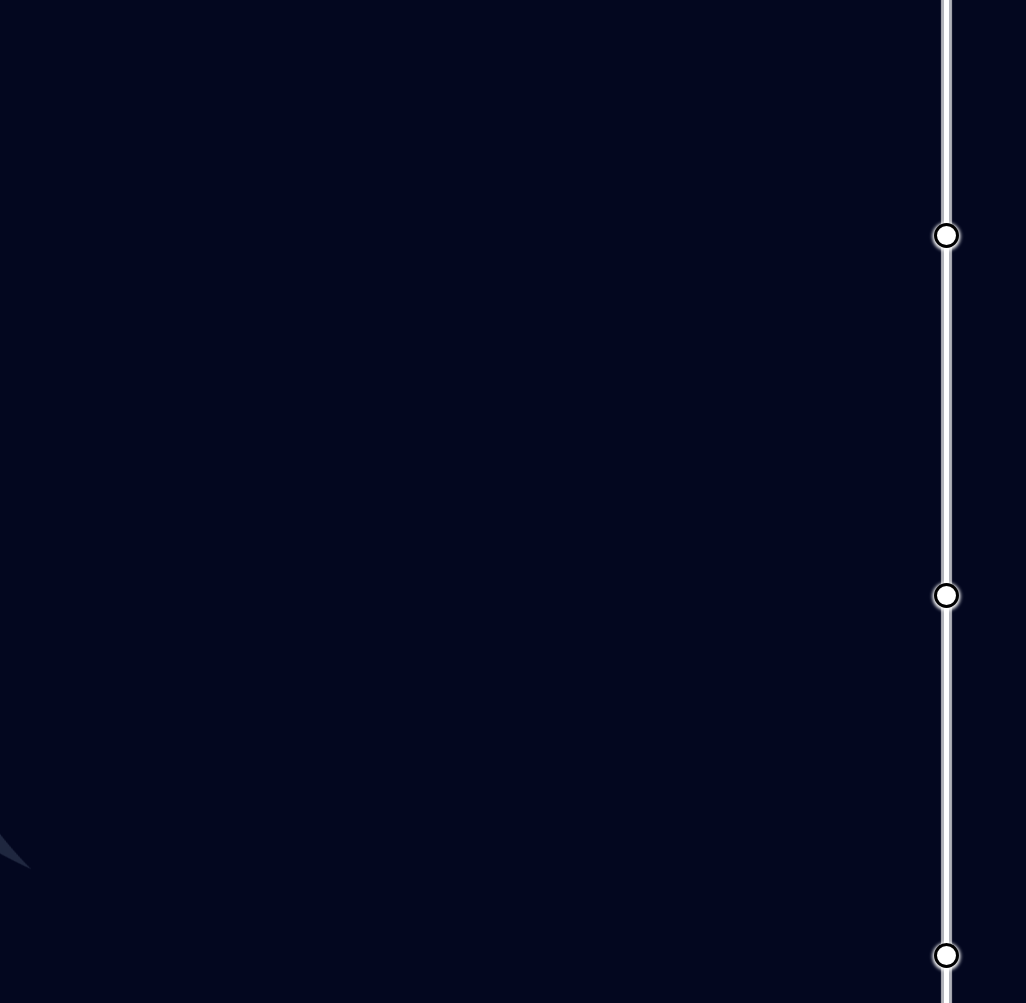
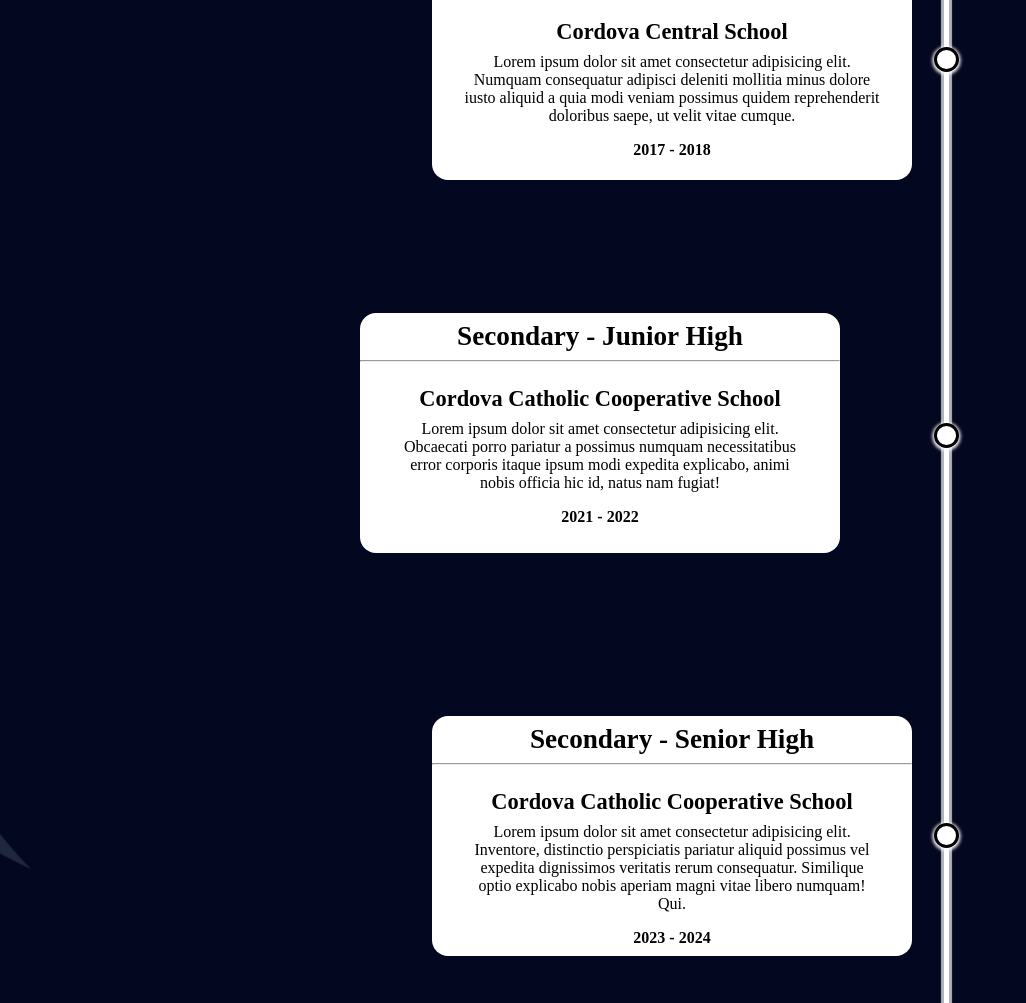
Before and after one commit to devCarlJoseph/Final-Project, a plain HTML site: page educ.html in a window 1280 px wide. Shown: the part 580-1583 px from the top of the page, without its empty margins (0-1026 px from the left). Drawn offline with Linux system fonts and the light colour scheme.

Commit message:
new changes

```diff
--- a/educ.html
+++ b/educ.html
@@ -34,7 +34,7 @@
             </div>
         </div>
     </header>
-    <section>
+    <section class="education">
         <div class="educ">
             <h1>Education</h1>
         </div>
@@ -44,6 +44,34 @@
             <div class="dots2"></div>
             <div class="dots3"></div>
         </div>
+        <div class="primary">
+            <h1>Primary</h1>
+            <hr>
+            <h3>Cordova Central School</h3>
+            <p>Lorem ipsum dolor sit amet consectetur adipisicing elit. Numquam consequatur adipisci deleniti mollitia minus dolore iusto aliquid a quia modi veniam possimus quidem reprehenderit doloribus saepe, ut velit vitae cumque.</p>
+            <h5>2017 - 2018</h5>
+        </div>
+        <div class="secondaryJ">
+            <h1>Secondary - Junior High</h1>
+            <hr>
+            <h3>Cordova Catholic Cooperative School</h3>
+            <p>Lorem ipsum dolor sit amet consectetur adipisicing elit. Obcaecati porro pariatur a possimus numquam necessitatibus error corporis itaque ipsum modi expedita explicabo, animi nobis officia hic id, natus nam fugiat!</p>
+            <h5>2021 - 2022</h5>
+        </div>
+        <div class="secondaryS">
+            <h1>Secondary - Senior High</h1>
+            <hr>
+            <h3>Cordova Catholic Cooperative School</h3>
+            <p>Lorem ipsum dolor sit amet consectetur adipisicing elit. Inventore, distinctio perspiciatis pariatur aliquid possimus vel expedita dignissimos veritatis rerum consequatur. Similique optio explicabo nobis aperiam magni vitae libero numquam! Qui.</p>
+            <h5>2023 - 2024</h5>
+        </div>
+        <div class="tertiary">
+            <h1>Tertiary</h1>
+            <hr>
+            <h3>Cordova Public College</h3>
+            <p>Lorem ipsum dolor sit amet, consectetur adipisicing elit. Corrupti eligendi consequuntur hic non officiis impedit, repellendus nihil saepe nostrum, eius, mollitia voluptatibus libero iste! Amet vitae ea molestiae iste voluptatibus?</p>
+            <h5>2024 - Present</h5>
+        </div>
     </section>
 </body>
 </html>
--- a/styling/educ.css
+++ b/styling/educ.css
@@ -26,7 +26,6 @@ header {
     rotate: 65deg;
     opacity: 2.5;
     z-index: -1;
-
 }
 
 .header-main {
@@ -76,6 +75,11 @@ header {
     text-align: center;
 }
 
+.education {
+    position: relative;
+    width: 100%;
+}
+
 .educ h1 {
     margin-top: 5.5rem;
     color: white;
@@ -89,7 +93,7 @@ header {
     background: white;
     box-shadow: 0 2px 1px 3px #ffffffb2;
     border-radius: 1rem;
-    height: 100rem;
+    height: 98rem;
     margin: 9rem 59rem;
     position: relative;
 }
@@ -102,7 +106,7 @@ header {
     background-color: white;
     box-shadow: 0 1px 3.5px 1.5px white;
     position: absolute;
-    top: 22.5rem;
+    top: 11.5rem;
     right: -0.7rem
 }
 
@@ -114,7 +118,7 @@ header {
     background-color: white;
     box-shadow: 0 1px 3.5px 1.5px white;
     position: absolute;
-    top: 45rem;
+    top: 35rem;
     right: -0.7rem
 }
 
@@ -127,7 +131,7 @@ header {
     background-color: white;
     box-shadow: 0 1px 3.5px 1.5px white;
     position: absolute;
-    top: 67.5rem;
+    top: 60rem;
     right: -0.7rem
 }
 
@@ -139,6 +143,77 @@ header {
     background-color: white;
     box-shadow: 0 1px 3.5px 1.5px white;
     position: absolute;
-    top: 100rem;
+    top: 84.5rem;
     right: -0.7rem
 }
+
+.primary {
+    position: absolute;
+    top: 18.5rem;
+    left: 27rem;
+    width: 30rem;
+    height: 15rem;
+    background: white;
+    border-radius: 1rem;
+}
+
+.secondaryJ {
+    position: absolute;
+    top: 41.8rem;
+    right: 27.5rem;
+    width: 30rem;
+    height: 15rem;
+    background: white;
+    border-radius: 1rem;
+}
+
+.secondaryS {
+    position: absolute;
+    top: 67rem;
+    left: 27rem;
+    width: 30rem;
+    height: 15rem;
+    background: white;
+    border-radius: 1rem;
+}
+.tertiary {
+    position: absolute;
+    top: 91rem;
+    right: 27.5rem;
+    width: 30rem;
+    height: 15rem;
+    background: white;
+    border-radius: 1rem;
+
+}
+
+.primary h1, .tertiary h1 {
+    text-align: center;
+    padding-top: 0.5rem;
+    padding-bottom: 0.5rem;
+    font-size: 2rem;
+}
+
+.secondaryJ h1, .secondaryS h1 {
+    text-align: center;
+    padding-top: 0.5rem;
+    padding-bottom: 0.5rem;
+    font-size: 1.7rem;
+}
+
+.primary h3, .tertiary h3, .secondaryJ h3, .secondaryS h3 {
+    text-align: center;
+    padding-top: 1.5rem;
+    font-size: 1.4rem;
+}
+
+.primary h5, .tertiary h5, .secondaryJ h5, .secondaryS h5 {
+    text-align: center;
+    font-size: 1rem;
+    padding-top: 0.5rem;
+}
+
+.primary p, .tertiary p, .secondaryJ p, .secondaryS p {
+    text-align: center;
+    padding: 0.5rem 2rem;
+}
```
